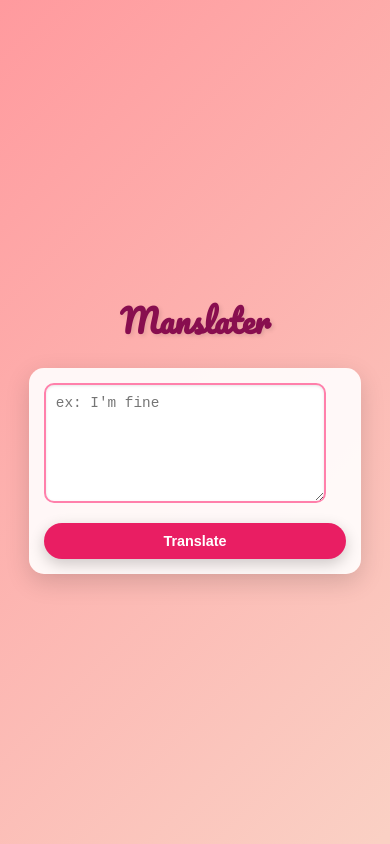
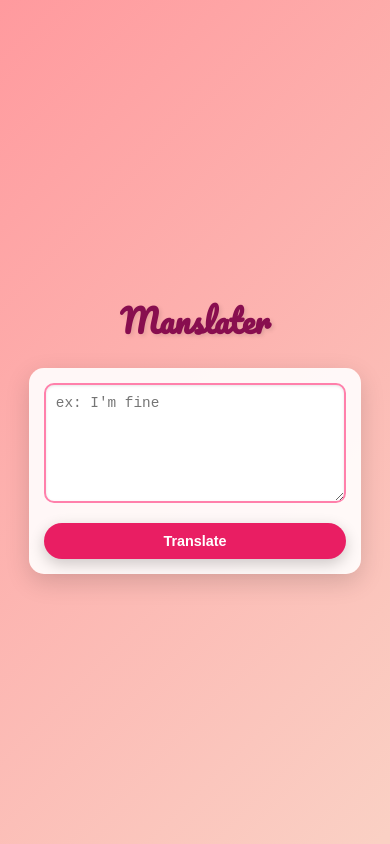
Before and after one commit to AksaRose/Manslater, a React (Create React App) app in the folder manslator-frontend/: page / in a window 390 px wide. Built offline with nearby package versions, Linux system fonts and the light colour scheme.

Commit message:
fix: made the red border center

```diff
--- a/manslator-frontend/src/App.css
+++ b/manslator-frontend/src/App.css
@@ -57,7 +57,7 @@ h1 {
 }
 
 .input-text, .output-text {
-  width: calc(100% - 20px);
+  width: 100%;
   padding: 15px;
   border-radius: 10px;
   border: 2px solid #ff80ab;
@@ -85,7 +85,6 @@ h1 {
   border-radius: 10px;
   border: 2px solid #ff80ab;
   box-shadow: inset 0 1px 3px rgba(0, 0, 0, 0.1);
-  margin-top: 10px;
 }
 
 .translate-button {
@@ -130,6 +129,7 @@ h1 {
   .input-text, .output-text, .translate-button {
     font-size: 1rem;
     padding: 12px;
+    width: 100%; /* Ensure full width on mobile */
   }
 
   .translate-button {
@@ -150,6 +150,7 @@ h1 {
   .input-text, .output-text, .translate-button {
     font-size: 0.9rem;
     padding: 10px;
+    width: 100%; /* Ensure full width on mobile */
   }
 
   .translate-button {
```
